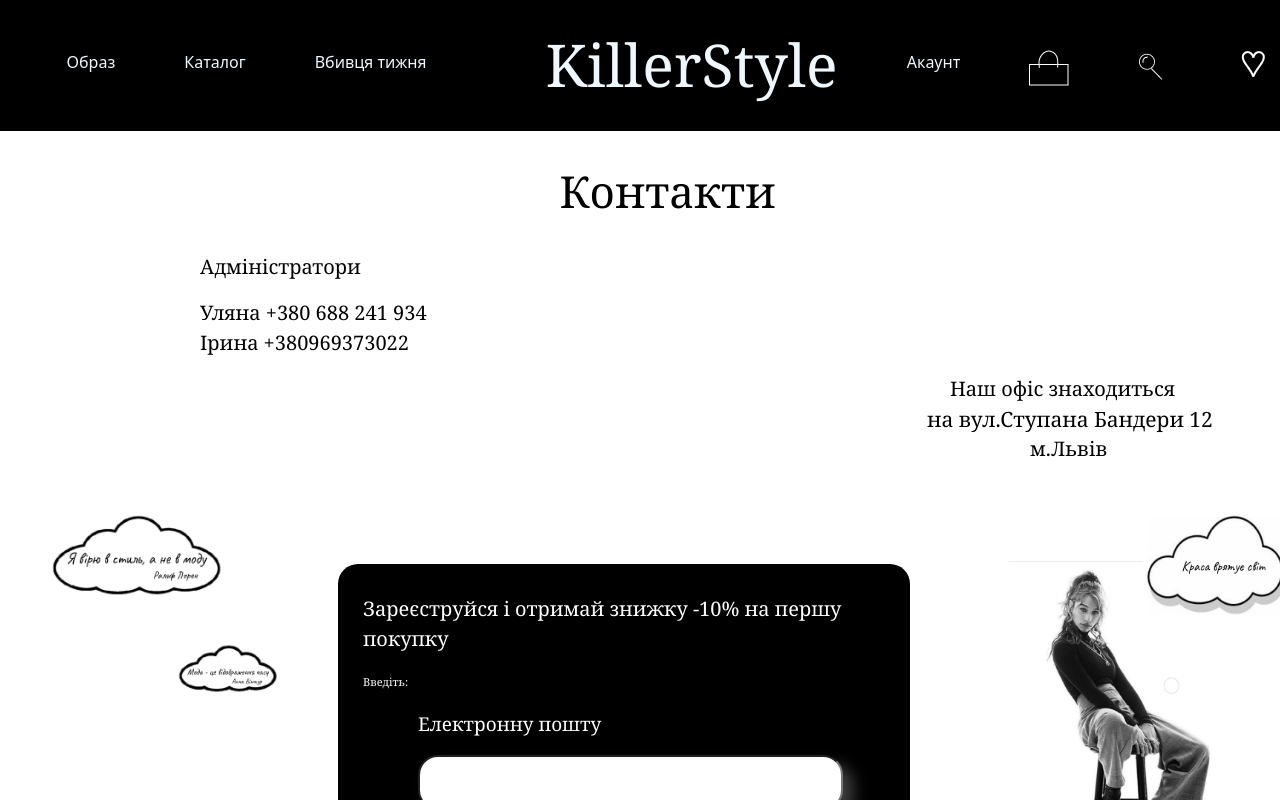
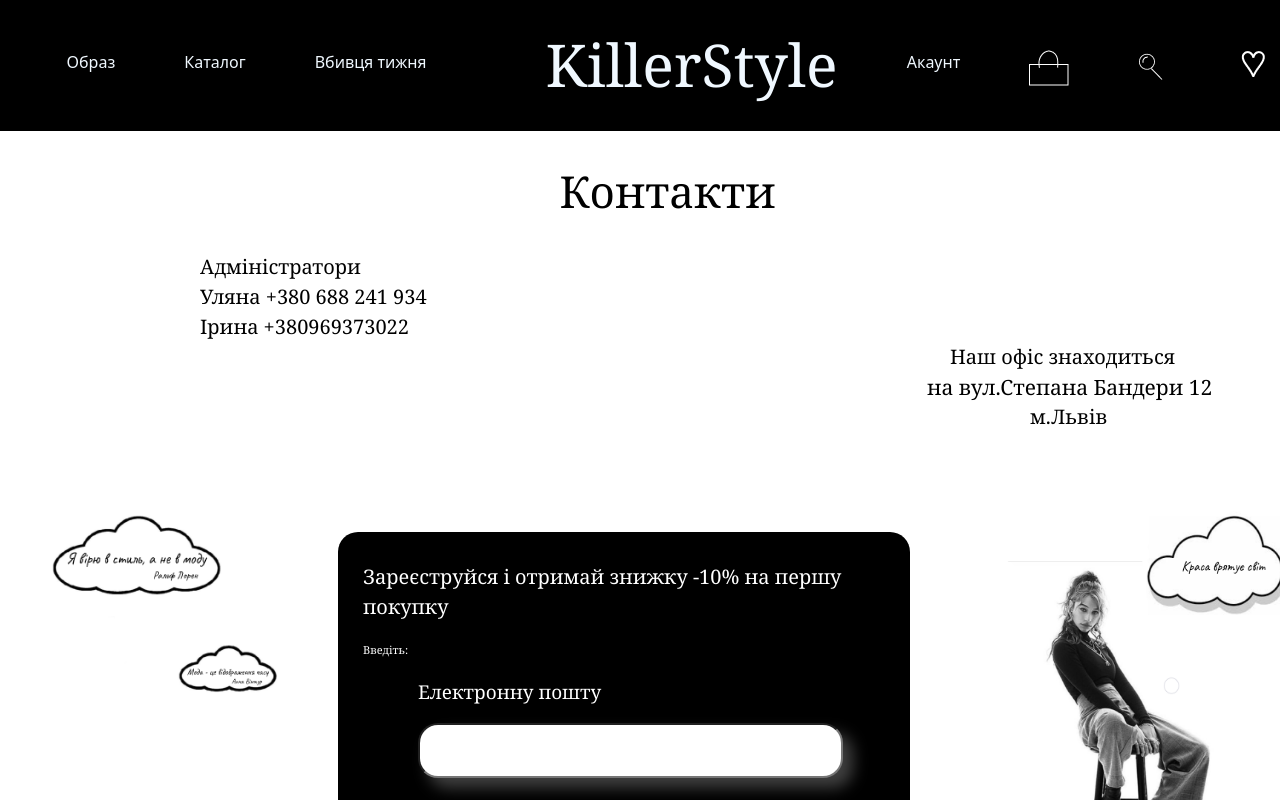
Before and after one commit to Sviatoslav-Valentyn/K_IT_S, a React (Create React App) app in the folder client/: page /contacts in a window 1280 px wide. Shown: the top 800 px of the page. Built offline with nearby package versions, Linux system fonts and the light colour scheme.

Commit message:
fix tags usage and gramm error on Contacts page

```diff
--- a/client/src/Pages/Contacts/Contacts.jsx
+++ b/client/src/Pages/Contacts/Contacts.jsx
@@ -6,15 +6,15 @@ import FormEmail from '../../Components/FormEmail/FormEmail.jsx'
 function Contacts(){
     return(
         <div className="wrapContacts">
-        <p className="titleOfPageContacts ">Контакти </p>
-        <p className="Content">Адміністратори</p>
-        <label className="Content">Уляна +380 688 241 934<br /> </label>
-        <p className="Content">Ірина +380969373022  </p>
+        <h2 className="titleOfPageContacts ">Контакти </h2>
+        <div className="Content">Адміністратори</div>
+        <div className="Content">Уляна +380 688 241 934<br /> </div>
+        <div className="Content">Ірина +380969373022  </div>
 
 
-        <label className="Location">Наш офіс знаходиться</label>
-        <label className="Locationothestreet">на вул.Ступана Бандери 12<br /> </label>
-        <label className="Сity">м.Львів  </label>
+        <div className="Location">Наш офіс знаходиться</div>
+        <div className="Locationothestreet">на вул.Степана Бандери 12<br /> </div>
+        <div className="Сity">м.Львів  </div>
         <FormEmail />
 
 
```
